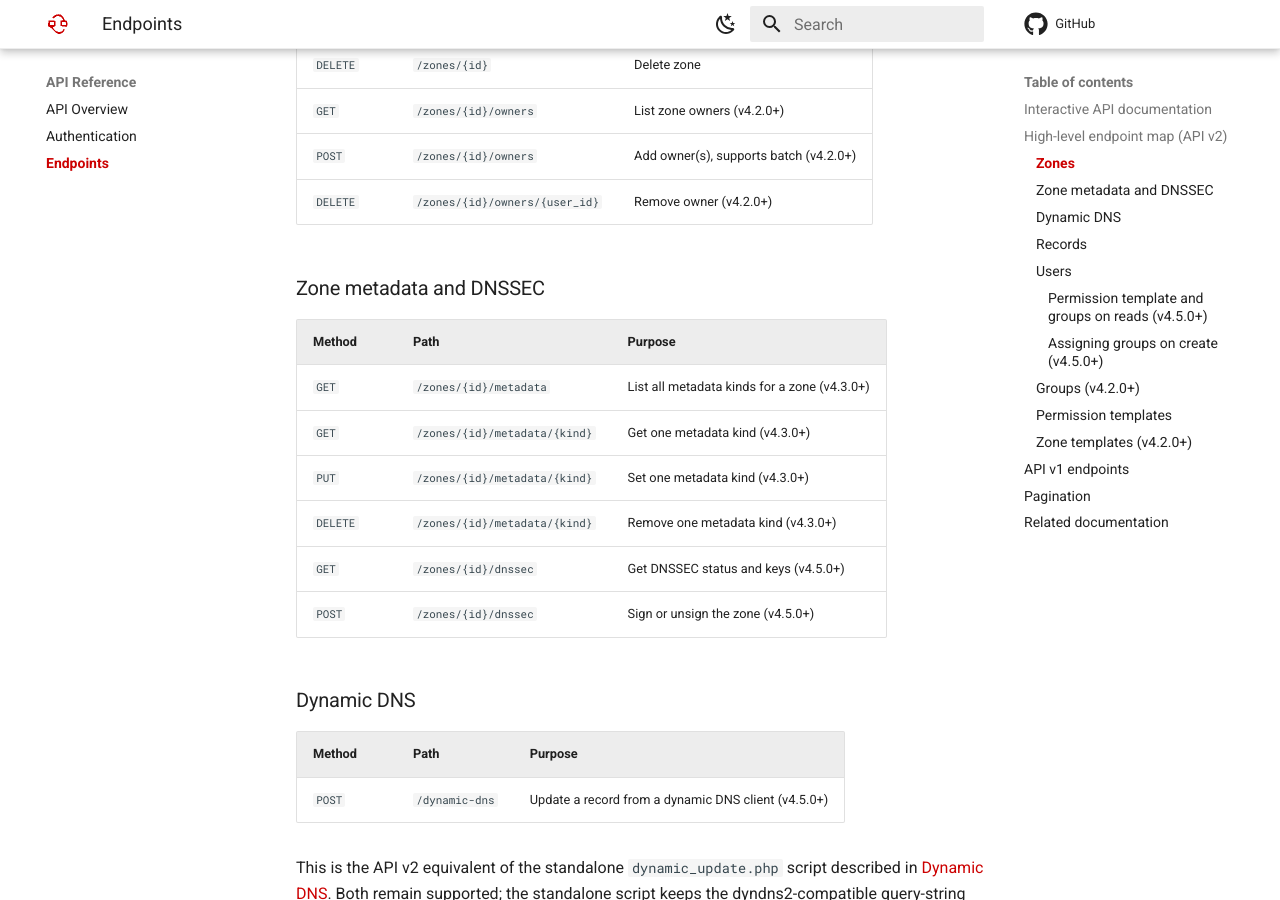
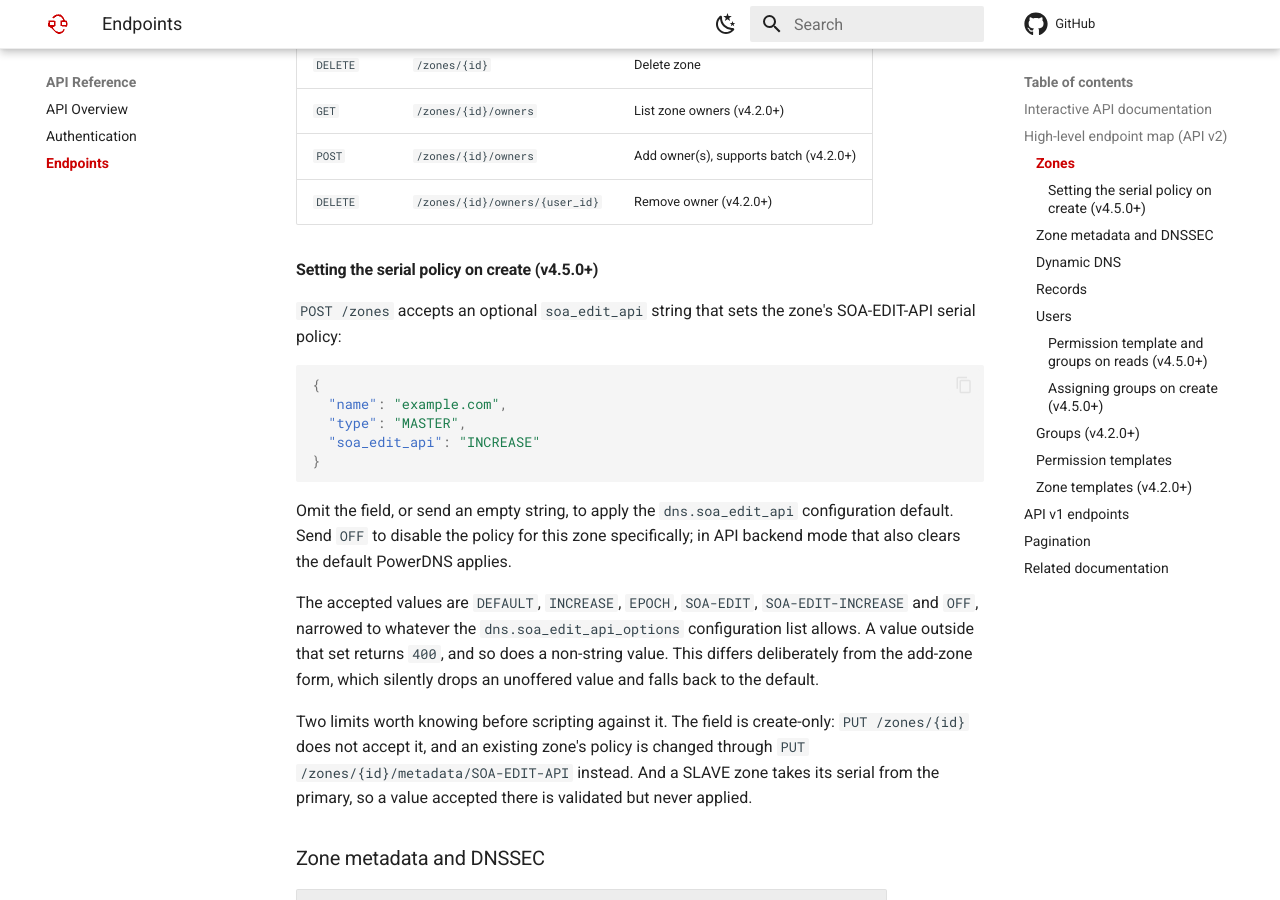
Before and after one commit to poweradmin/poweradmin-docs, an MkDocs documentation site: the page built from docs/api/endpoints.md, in a window 1280 px wide and 900 px high, scrolled down 1110 px. Built offline with MkDocs 1.6.1 and Material for MkDocs 9.7.7, drawn with Linux system fonts in a browser that asks for light colours; comment, search, counter and statistics services are not loaded.

Commit message:
docs(api): document soa_edit_api on zone creation

````diff
--- a/docs/api/endpoints.md
+++ b/docs/api/endpoints.md
@@ -40,6 +40,35 @@ API v2 is the recommended version. All paths are prefixed with `/api/v2`.
 | `GET` | `/zones/{id}/owners` | List zone owners (v4.2.0+) |
 | `POST` | `/zones/{id}/owners` | Add owner(s), supports batch (v4.2.0+) |
 | `DELETE` | `/zones/{id}/owners/{user_id}` | Remove owner (v4.2.0+) |
+
+#### Setting the serial policy on create (v4.5.0+)
+
+`POST /zones` accepts an optional `soa_edit_api` string that sets the zone's
+SOA-EDIT-API serial policy:
+
+```json
+{
+  "name": "example.com",
+  "type": "MASTER",
+  "soa_edit_api": "INCREASE"
+}
+```
+
+Omit the field, or send an empty string, to apply the `dns.soa_edit_api`
+configuration default. Send `OFF` to disable the policy for this zone
+specifically; in API backend mode that also clears the default PowerDNS applies.
+
+The accepted values are `DEFAULT`, `INCREASE`, `EPOCH`, `SOA-EDIT`,
+`SOA-EDIT-INCREASE` and `OFF`, narrowed to whatever the `dns.soa_edit_api_options`
+configuration list allows. A value outside that set returns `400`, and so does a
+non-string value. This differs deliberately from the add-zone form, which silently
+drops an unoffered value and falls back to the default.
+
+Two limits worth knowing before scripting against it. The field is create-only:
+`PUT /zones/{id}` does not accept it, and an existing zone's policy is changed
+through `PUT /zones/{id}/metadata/SOA-EDIT-API` instead. And a SLAVE zone takes
+its serial from the primary, so a value accepted there is validated but never
+applied.
 
 ### Zone metadata and DNSSEC
 
````
Also changed, not shown: docs/configuration/dns-settings.md (+1 -1 lines).
